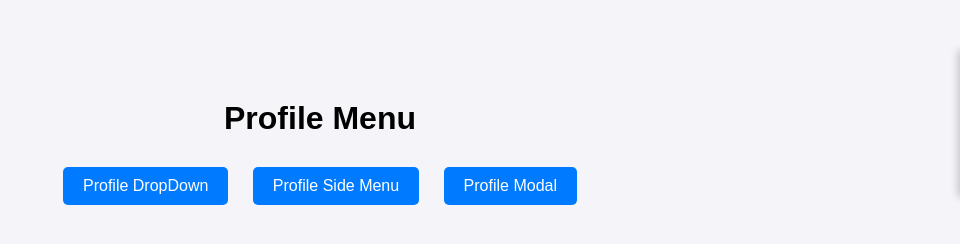
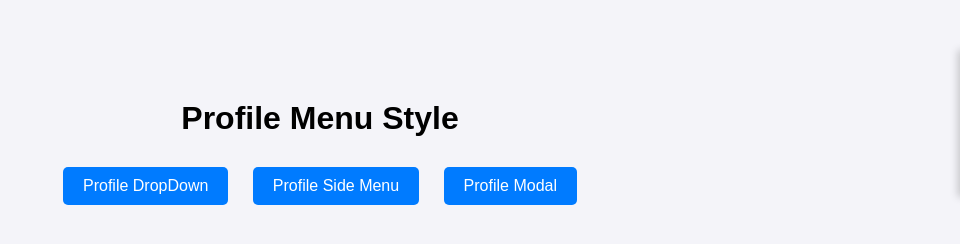
Before and after one commit to kumawat-Ankita/Task-EcoMoney, a plain HTML site: page index.html in a window 1280 px wide. Shown: the whole page, without its empty margins (320-1280 px from the left). Drawn offline with Linux system fonts and the light colour scheme.

```diff
--- a/index.html
+++ b/index.html
@@ -7,7 +7,7 @@
         <link rel="stylesheet" href="style.css">
     </head>
     <body>
-        <h1>Profile Menu</h1>
+        <h1>Profile Menu Style</h1>
         <div class="profile-container">
             <button class="profile-button" id="dropdownButton">Profile
                 DropDown</button>
```
